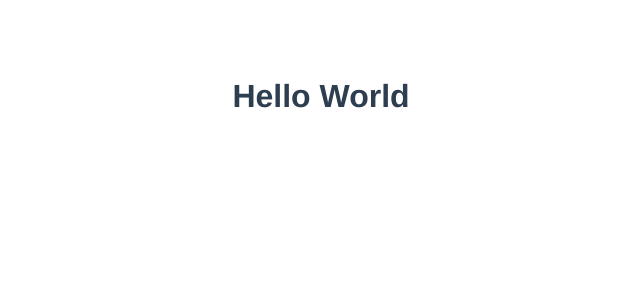
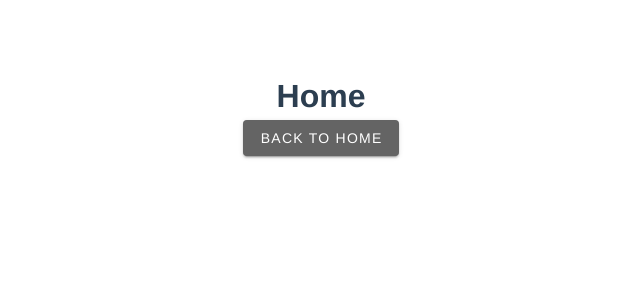
Before and after one commit to noko-nokono/vue-practice, a Vue app in the folder vue-2/: page / in a window 1280 px wide. Shown: the top 300 px of the page, without its empty margins (319-959 px from the left). Built offline with nearby package versions, Linux system fonts and the light colour scheme.

Commit message:
add vue routing

```diff
--- a/vue-2/src/App.vue
+++ b/vue-2/src/App.vue
@@ -1,8 +1,7 @@
 <template>
   <v-app id="app">
     <v-container>
-      <!-- <v-btn color="primary" large>Vuetify 2 Button</v-btn> -->
-      <h1>Hello World</h1>
+      <router-view></router-view>
     </v-container>
   </v-app>
 </template>
--- a/vue-2/src/main.ts
+++ b/vue-2/src/main.ts
@@ -1,8 +1,32 @@
 import Vue from 'vue';
+import VueRouter from 'vue-router';
 import App from './App.vue';
 import vuetify from './vuetify';
+import Home from './page/Home.vue';
+import Counter from './page/Counter.vue';
+
+Vue.use(VueRouter);
+
+const routes = [
+  {
+    path: '/',
+    name: 'Home',
+    component: Home
+  },
+  {
+    path: '/counter',
+    name: 'Counter',
+    component: Counter
+  }
+];
+
+const router = new VueRouter({
+  mode: 'history',
+  routes
+});
 
 new Vue({
+  router,
   vuetify,
   render: (h) => h(App),
 }).$mount('#app');
--- /dev/null
+++ b/vue-2/src/page/Counter.vue
@@ -0,0 +1,6 @@
+<template>
+  <div>
+    <h1>Counter</h1>
+    <v-btn color="secondary" to="/">Back to Home</v-btn>
+  </div>
+</template>
--- /dev/null
+++ b/vue-2/src/page/Home.vue
@@ -0,0 +1,8 @@
+<script></script>
+
+<template>
+  <div>
+    <h1>Home</h1>
+    <v-btn color="secondary" to="/">Back to Home</v-btn>
+  </div>
+</template>
--- /dev/null
+++ b/vue-2/src/shims-vue.d.ts
@@ -0,0 +1,4 @@
+declare module '*.vue' {
+  import Vue from 'vue'
+  export default Vue
+}
```
Also changed, not shown: vue-2/src/style.css (deleted).
